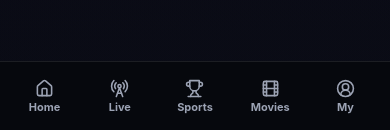
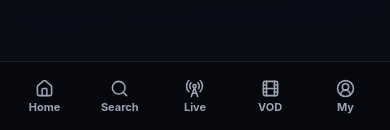
Before and after one commit to james-mull/astrawave-tv-build, a Next.js app in the folder web-app/: page / in a window 390 px wide. Shown: the part 714-844 px from the top of the page. Built offline with nearby package versions, Linux system fonts and the light colour scheme.

Commit message:
Align web mobile navigation with touch-first hierarchy

```diff
--- a/web-app/app/MobilePrimaryNav.tsx
+++ b/web-app/app/MobilePrimaryNav.tsx
@@ -1,16 +1,22 @@
 'use client';
 
 import Link from 'next/link';
-import { Film, Home, RadioTower, Trophy, UserCircle2 } from 'lucide-react';
+import { Film, Home, RadioTower, Search, UserCircle2 } from 'lucide-react';
 
 const primary = [
   { label: 'Home', icon: Home, target: 'Home' },
+  { label: 'Search', icon: Search, target: 'Search' },
   { label: 'Live', icon: RadioTower, target: 'Live TV' },
-  { label: 'Sports', icon: Trophy, target: 'Sports' },
-  { label: 'Movies', icon: Film, target: 'Movies' },
+  { label: 'VOD', icon: Film, target: 'Movies' },
 ] as const;
 
 function clickShellDestination(target: string) {
+  if (target === 'Search') {
+    const input = document.querySelector<HTMLInputElement>('.top .search input');
+    input?.focus();
+    input?.scrollIntoView({ block: 'center', behavior: 'smooth' });
+    return;
+  }
   const buttons = Array.from(document.querySelectorAll<HTMLButtonElement>('.side nav button'));
   const button = buttons.find((item) => item.textContent?.trim() === target);
   button?.click();
```
